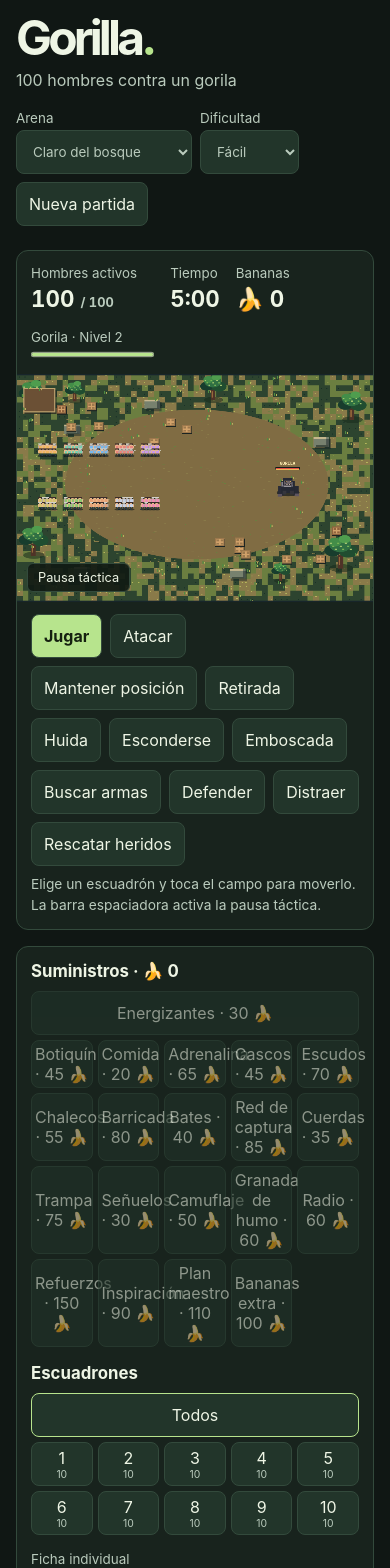
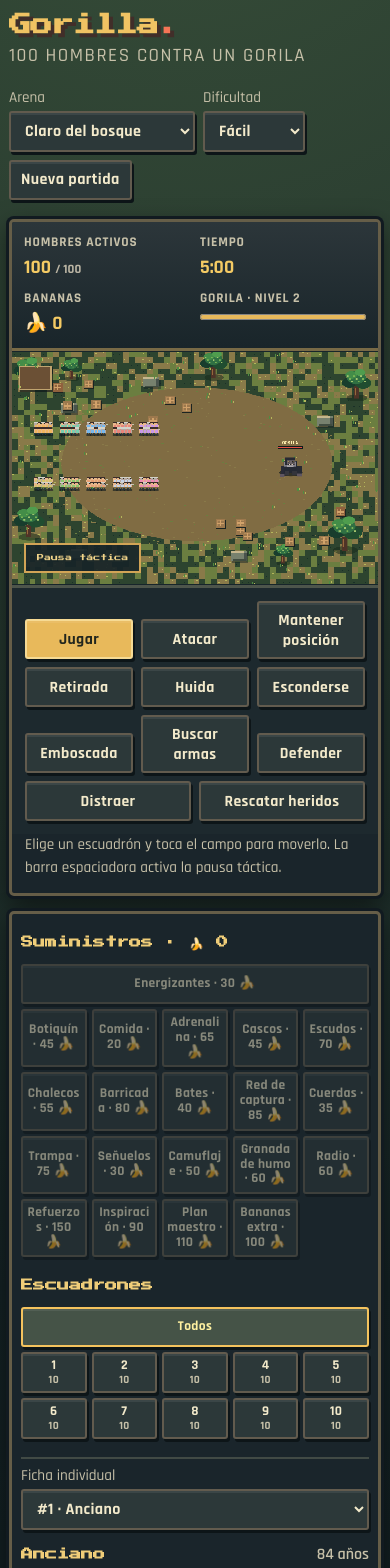
Before and after one commit to BrayanQuirino/gorilla, a React (Vite) app: page / in a window 390 px wide. Shown: the top 1568 px of the page. Built offline with nearby package versions, Linux system fonts and the light colour scheme.

Commit message:
style: introduce arcade HUD and responsive retro pixel-art interface

```diff
--- a/src/style.css
+++ b/src/style.css
@@ -1,57 +1,16 @@
-:root {
-  color-scheme: dark;
-  font-family: Inter, system-ui, sans-serif;
-  color: #eef5e5;
-  background: #101714;
-  --panel: #18231d;
-  --borde: #334a3c;
-  --texto-secundario: #bacbbd;
-  --acento: #b7e48d;
-}
-
-* { box-sizing: border-box; }
-body { margin: 0; }
-main { width: min(1320px, 100%); margin: auto; padding: clamp(16px, 4vw, 42px); }
-h1, h2, p { margin: 0; }
-h1 { font-size: clamp(3rem, 7vw, 5rem); line-height: .92; letter-spacing: -.08em; }
-h1 span { color: var(--acento); }
-h2 { font-size: 1.05rem; }
-p, small { color: var(--texto-secundario); }
-.cabecera { display: flex; flex-wrap: wrap; gap: 20px; justify-content: space-between; align-items: end; margin-bottom: 24px; }
-.cabecera p { margin-top: 10px; }
-.configuracion, .ordenes { display: flex; flex-wrap: wrap; gap: 8px; align-items: end; }
-button, select { font: inherit; border: 1px solid var(--borde); background: #22352a; color: inherit; border-radius: 8px; min-height: 44px; padding: 8px 12px; }
-button { cursor: pointer; }
-button:hover, button[aria-pressed=true] { border-color: var(--acento); }
-button:focus-visible, select:focus-visible { outline: 2px solid var(--acento); outline-offset: 2px; }
-button:disabled { cursor: default; opacity: .55; }
-.principal { background: var(--acento); color: #152010; font-weight: 750; }
-label { display: grid; gap: 4px; color: var(--texto-secundario); font-size: .84rem; }
-.tablero { display: grid; grid-template-columns: minmax(0, 1fr) minmax(270px, 315px); gap: 16px; align-items: start; }
-.campo, aside, .reglas { background: var(--panel); border: 1px solid var(--borde); border-radius: 12px; overflow: hidden; }
-.marcador { display: grid; grid-template-columns: 1fr auto 1fr; gap: 16px; padding: 14px; }
-.marcador > div { display: grid; align-content: start; gap: 4px; }
-.marcador strong { font-variant-numeric: tabular-nums; font-size: 1.4rem; }
-.marcador strong span { color: var(--texto-secundario); font-size: .8rem; }
-progress { width: 100%; height: .7rem; accent-color: var(--acento); }
-.arena { position: relative; }
-canvas { display: block; width: 100%; aspect-ratio: 1000 / 640; cursor: crosshair; }
-.estado { position: absolute; left: 10px; bottom: 10px; padding: 6px 10px; background: #111a14ec; border: 1px solid var(--borde); border-radius: 6px; pointer-events: none; font-size: .8rem; }
-.ordenes { padding: 12px 14px 8px; }
-.ayuda { padding: 0 14px 14px; font-size: .86rem; line-height: 1.5; }
-aside, .reglas { padding: 14px; }
-.escuadrones { display: grid; grid-template-columns: repeat(5, minmax(0, 1fr)); gap: 5px; margin: 10px 0 16px; }
-.escuadrones button { padding: 3px; }
-.escuadrones button:first-child { grid-column: 1 / -1; }
-.escuadrones small { display: block; font-size: .65rem; }
-.ficha select { width: 100%; }
-.ficha h2 { display: flex; justify-content: space-between; gap: 8px; margin-top: 14px; }
-.radar { width: 100%; display: block; }
-.radar text { font-size: 9px; fill: var(--texto-secundario); }
-.objeto { display: grid; gap: 5px; padding: 10px; background: #22352a; border-radius: 8px; font-size: .85rem; }
-.objeto span { color: var(--texto-secundario); }
-.miedo { margin-top: 12px; }
-.miedo progress { accent-color: #ecad78; }
-.reglas { margin-top: 16px; }
-.reglas p { margin-top: 8px; max-width: 74ch; line-height: 1.55; }
-@media (max-width: 820px) { .tablero { grid-template-columns: 1fr; } }
+@import url('https://fonts.googleapis.com/css2?family=Press+Start+2P&family=Rajdhani:wght@500;600;700&display=swap');
+:root{color-scheme:dark;font-family:Rajdhani,system-ui,sans-serif;color:#f5edcf;background:#10191c;--panel:#1a252b;--borde:#596166;--texto-secundario:#c7c1a9;--acento:#f4c35e}
+*{box-sizing:border-box}body{margin:0;background:radial-gradient(circle at 45% -10%,#384f39,#142123 58%,#0c141a);min-height:100vh}main{width:min(1550px,100%);margin:auto;padding:clamp(12px,2vw,30px)}h1,h2,p{margin:0}
+h1{font-family:'Press Start 2P',monospace;font-size:clamp(1.4rem,3.5vw,2.8rem);line-height:1.5;letter-spacing:-.05em;text-shadow:4px 4px #412e29;color:#f0c363}h1 span{color:#f57556}h2{font-family:'Press Start 2P',monospace;font-size:.75rem;line-height:1.8;color:#efcd79}
+p,small{color:var(--texto-secundario)}.cabecera{display:flex;flex-wrap:wrap;gap:20px;justify-content:space-between;align-items:center;margin-bottom:19px}.cabecera p{font-size:1.18rem;letter-spacing:.08em;text-transform:uppercase}
+.configuracion,.ordenes{display:flex;flex-wrap:wrap;gap:8px;align-items:end}button,select{font:700 1rem Rajdhani,system-ui,sans-serif;letter-spacing:.025em;border:2px solid #625b4e;background:#2c3839;color:#f3eacb;border-radius:3px;min-height:40px;padding:7px 10px;box-shadow:inset 0 2px #ffffff12,2px 3px #0d1518}
+button{cursor:pointer}button:hover,button[aria-pressed=true]{border-color:var(--acento);background:#455347;color:#fff1a1}button:focus-visible,select:focus-visible{outline:2px solid var(--acento);outline-offset:3px}button:disabled{cursor:default;opacity:.5}.principal{background:#e8b95b;border-color:#f6da94;color:#22261e;font-weight:900}.principal:hover{color:#1a231e;background:#f8d07a}
+label{display:grid;gap:4px;color:var(--texto-secundario);font-size:.95rem}.tablero{display:grid;grid-template-columns:minmax(0,1fr) minmax(275px,325px);gap:15px;align-items:start}
+.campo,aside,.reglas{background:var(--panel);border:3px solid #665e48;border-radius:5px;box-shadow:0 0 0 3px #111a20,0 8px 25px #0008;overflow:hidden}
+.marcador{display:grid;grid-template-columns:repeat(4,minmax(0,1fr));gap:10px;padding:12px;background:linear-gradient(#2c363a,#19252a);border-bottom:3px solid #786a46}.marcador>div{display:grid;align-content:start;gap:4px}.marcador small{text-transform:uppercase;letter-spacing:.06em;font-weight:700}.marcador strong{font-variant-numeric:tabular-nums;font-size:1.5rem;color:#f5cb64}.marcador strong span{color:#bbb5a4;font-size:.8rem}
+progress{width:100%;height:.75rem;accent-color:#e7b95b}.arena{position:relative;background:#192824}.arena canvas{display:block;width:100%;aspect-ratio:1000/640;image-rendering:pixelated;cursor:crosshair;touch-action:manipulation}
+.estado{position:absolute;left:12px;bottom:12px;padding:7px 11px;background:#172429ec;border:2px solid #d2a456;color:#f2d58a;font-family:'Press Start 2P',monospace;font-size:.55rem;line-height:1.7;pointer-events:none}
+.ordenes{padding:13px;background:#1d292e;border-top:3px solid #4d554b}.ordenes button{font-size:.98rem}.ayuda{padding:0 13px 14px;font-size:.95rem;line-height:1.5}
+aside,.reglas{padding:14px}aside h2{margin:9px 0}.escuadrones{display:grid;grid-template-columns:repeat(5,minmax(0,1fr));gap:5px;margin:10px 0 18px}.escuadrones button{font-size:.84rem;padding:5px 3px;line-height:1.1;overflow-wrap:anywhere}.escuadrones button:first-child{grid-column:1/-1}.escuadrones small{display:block;font-size:.7rem}.ficha{padding-top:7px;border-top:2px solid #414a45;margin-top:10px}.ficha select{width:100%}.ficha h2{display:flex;justify-content:space-between;gap:8px;margin:14px 0}.ficha h2 small{font:600 1rem Rajdhani,sans-serif}.radar{width:100%;display:block}.radar text{font-size:9px;fill:var(--texto-secundario)}.objeto{display:grid;gap:5px;padding:10px;background:#2e3837;border:1px solid #59604e;font-size:.95rem}.objeto span{color:var(--texto-secundario)}.miedo{margin-top:12px}.miedo progress{accent-color:#ec875c}.reglas{margin-top:16px}.reglas p{margin-top:8px;max-width:84ch;line-height:1.55}
+@media(max-width:970px){.tablero{grid-template-columns:1fr}.cabecera{align-items:start}.marcador{grid-template-columns:repeat(2,minmax(0,1fr))}}
+@media(max-width:480px){main{padding:9px}.ordenes button{flex:1 1 30%}.marcador strong{font-size:1.2rem}.estado{font-size:.44rem}aside,.reglas{padding:9px}}
```
